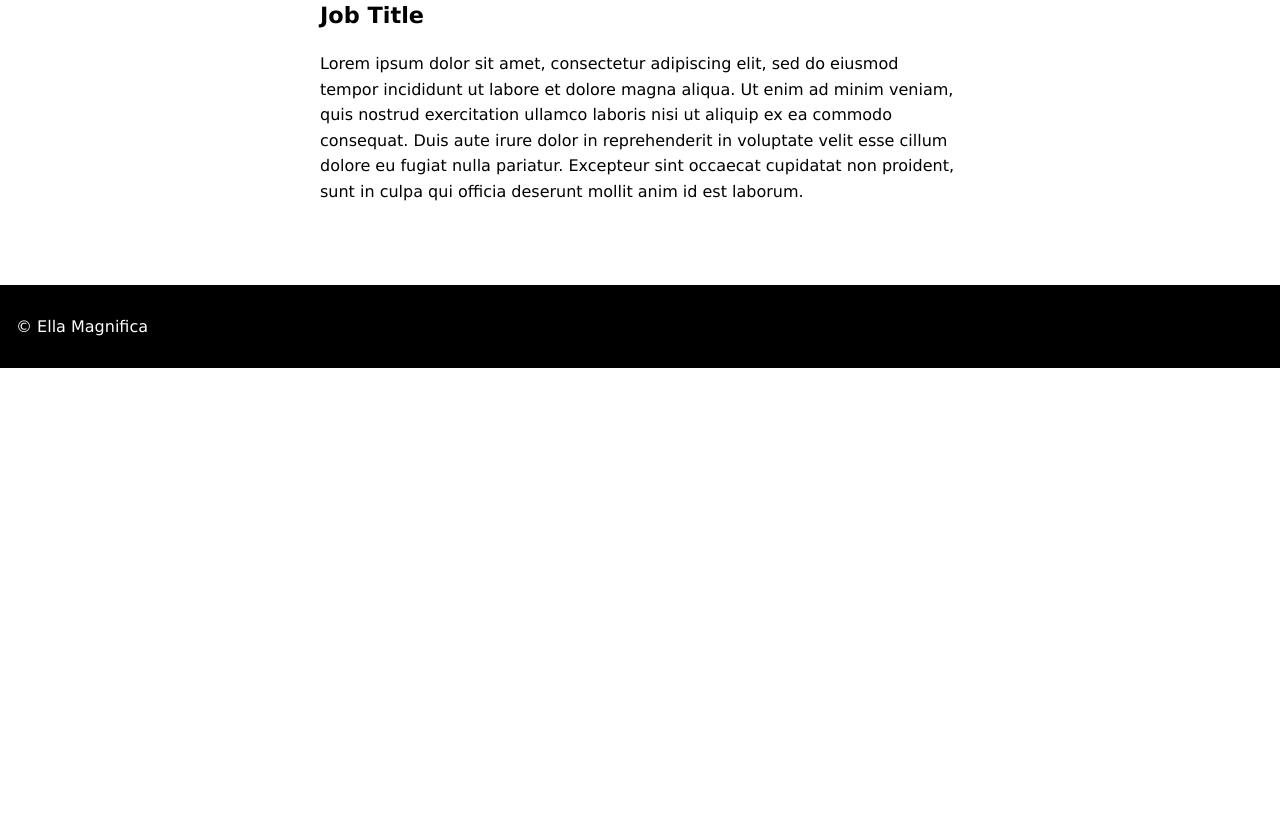
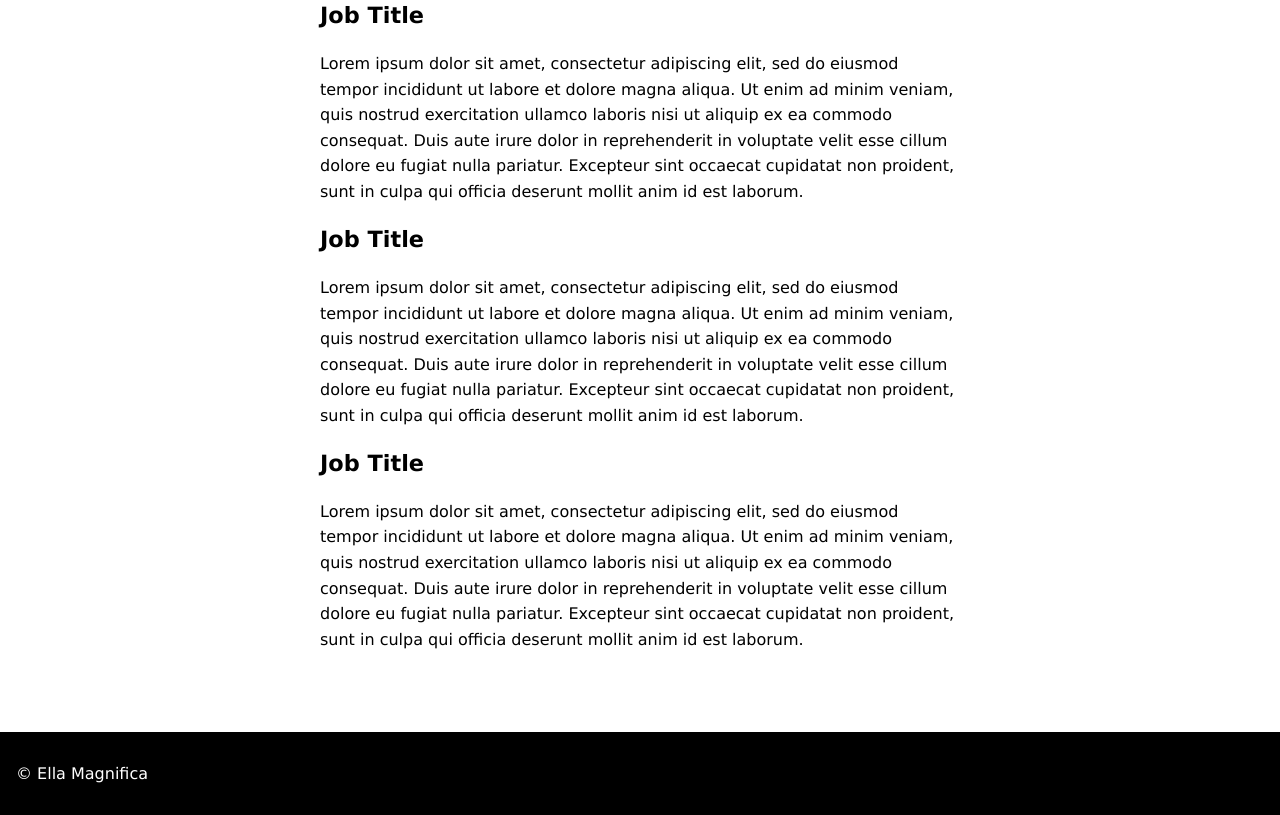
Before and after one commit to mbalabanov/fundamentalscamp, a plain HTML site: page index.html in a window 1280 px wide. Shown: the part 2648-3463 px from the top of the page. Before the commit the page ends 3016 px from the top, so only its background shows below. Drawn offline with Linux system fonts and the light colour scheme.

Commit message:
Extends placeholder content

```diff
--- a/index.html
+++ b/index.html
@@ -137,6 +137,26 @@
                         cillum dolore eu fugiat nulla pariatur. Excepteur sint occaecat cupidatat non proident, sunt in
                         culpa qui officia deserunt mollit anim id est laborum.</p>
                 </section>
+                <section>
+                    <h3>Job Title</h3>
+                    <p>Lorem ipsum dolor sit amet, consectetur adipiscing elit, sed do eiusmod tempor incididunt ut
+                        labore
+                        et dolore magna aliqua. Ut enim ad minim veniam, quis nostrud exercitation ullamco laboris nisi
+                        ut
+                        aliquip ex ea commodo consequat. Duis aute irure dolor in reprehenderit in voluptate velit esse
+                        cillum dolore eu fugiat nulla pariatur. Excepteur sint occaecat cupidatat non proident, sunt in
+                        culpa qui officia deserunt mollit anim id est laborum.</p>
+                </section>
+                <section>
+                    <h3>Job Title</h3>
+                    <p>Lorem ipsum dolor sit amet, consectetur adipiscing elit, sed do eiusmod tempor incididunt ut
+                        labore
+                        et dolore magna aliqua. Ut enim ad minim veniam, quis nostrud exercitation ullamco laboris nisi
+                        ut
+                        aliquip ex ea commodo consequat. Duis aute irure dolor in reprehenderit in voluptate velit esse
+                        cillum dolore eu fugiat nulla pariatur. Excepteur sint occaecat cupidatat non proident, sunt in
+                        culpa qui officia deserunt mollit anim id est laborum.</p>
+                </section>
             </div>
         </section>
     </main>
```
